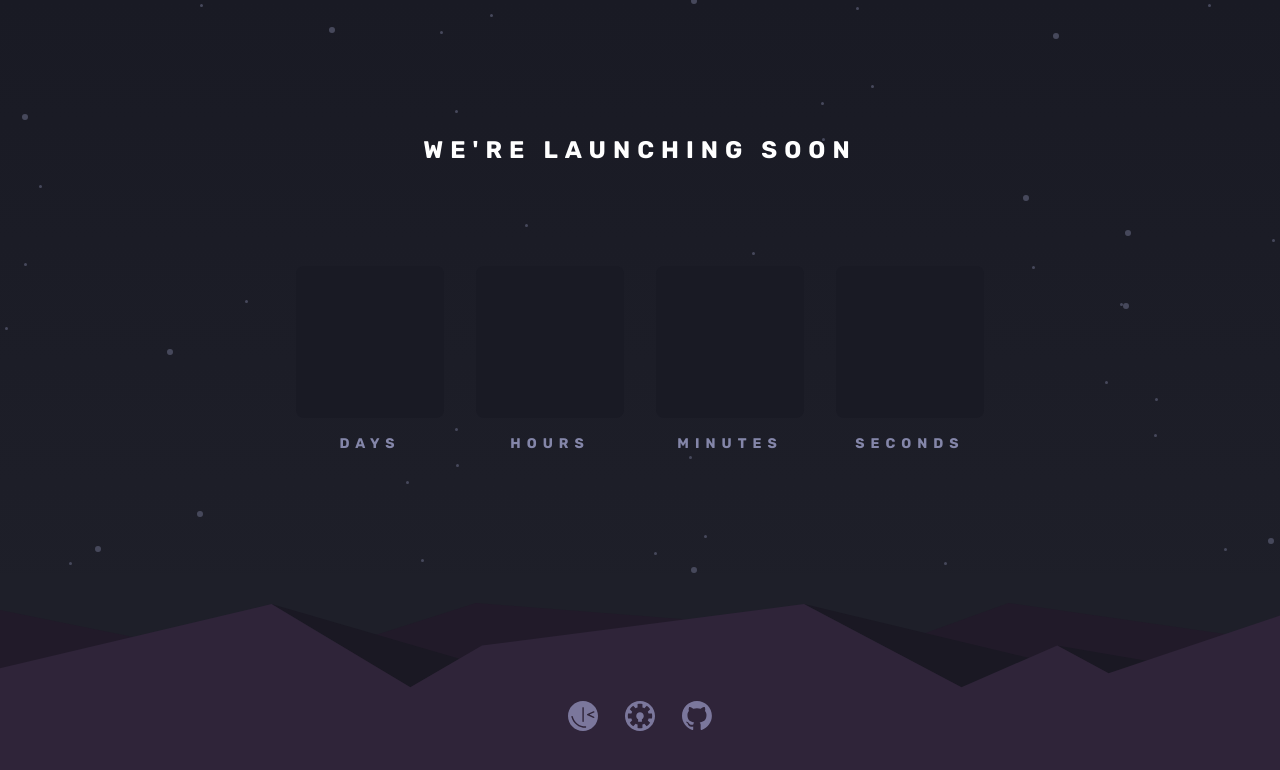
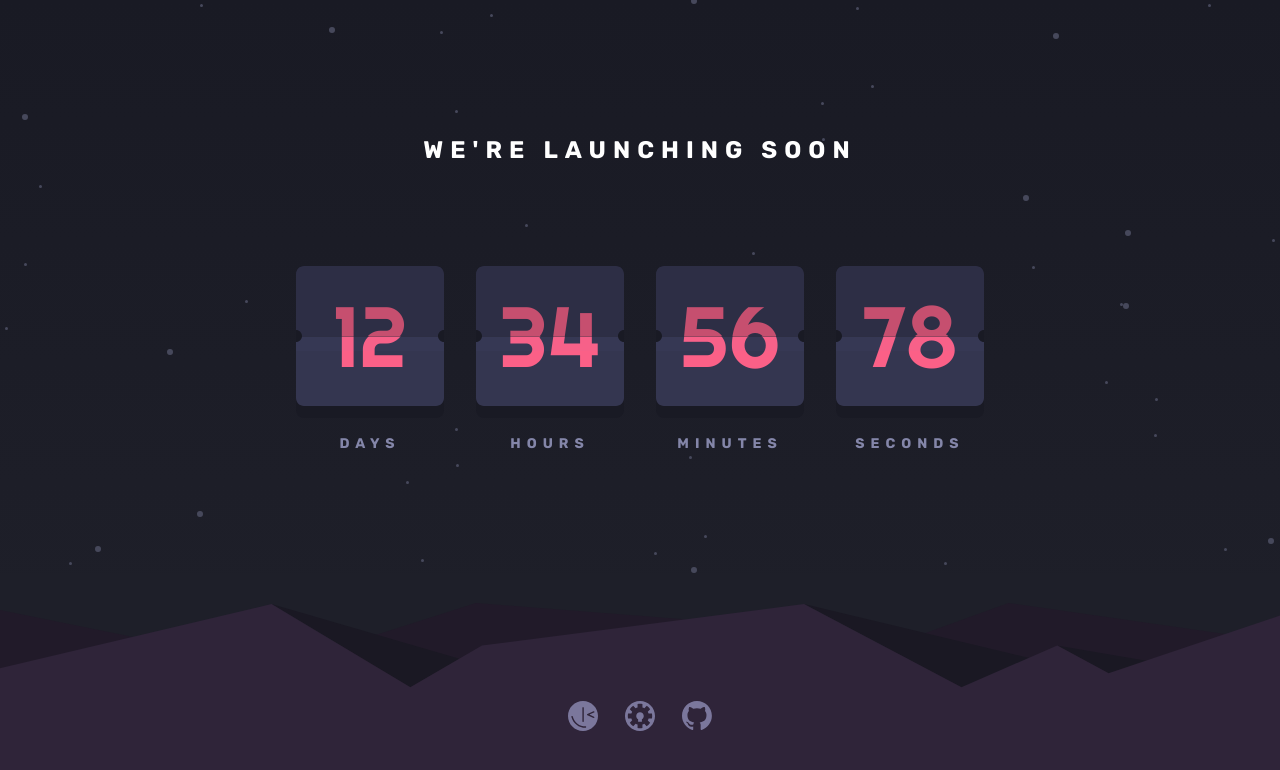
Before and after one commit to khoncharov/fm-launch-countdown-timer, a website built with Vite: page index.html in a window 1280 px wide. Built offline with nearby package versions, Linux system fonts and the light colour scheme.

Commit message:
feat: complete digit styling

```diff
--- a/index.html
+++ b/index.html
@@ -14,44 +14,48 @@
         <ul class="main__clock-container">
           <li class="digit">
             <div class="digit__container">
-              <div class="digit__next">
-                <span></span>
+              <div class="digit__top">
+                <span class="number-top">12</span>
               </div>
-              <div class="digit__flip"></div>
-              <div class="digit__prev"></div>
+              <div class="digit__bottom">
+                <span class="number-bottom">12</span>
+              </div>
             </div>
             <span class="digit__label">Days</span>
           </li>
 
           <li class="digit">
             <div class="digit__container">
-              <div class="digit__next">
-                <span></span>
+              <div class="digit__top">
+                <span class="number-top">34</span>
               </div>
-              <div class="digit__flip"></div>
-              <div class="digit__prev"></div>
+              <div class="digit__bottom">
+                <span class="number-bottom">34</span>
+              </div>
             </div>
             <span class="digit__label">Hours</span>
           </li>
 
           <li class="digit">
             <div class="digit__container">
-              <div class="digit__next">
-                <span></span>
+              <div class="digit__top">
+                <span class="number-top">56</span>
               </div>
-              <div class="digit__flip"></div>
-              <div class="digit__prev"></div>
+              <div class="digit__bottom">
+                <span class="number-bottom">56</span>
+              </div>
             </div>
             <span class="digit__label">Minutes</span>
           </li>
 
           <li class="digit">
             <div class="digit__container">
-              <div class="digit__next">
-                <span></span>
+              <div class="digit__top">
+                <span class="number-top">78</span>
               </div>
-              <div class="digit__flip"></div>
-              <div class="digit__prev"></div>
+              <div class="digit__bottom">
+                <span class="number-bottom">78</span>
+              </div>
             </div>
             <span class="digit__label">Seconds</span>
           </li>
--- a/src/styles/_digit.scss
+++ b/src/styles/_digit.scss
@@ -8,38 +8,33 @@
     height: 15.2rem;
     background-color: $very-dark-blue-2;
     border-radius: 0.8rem;
-    padding-top: 0.2rem;
   }
 
-  // &__next,
-  // &__flip,
-  // &__prev {
-  //   font-family: $font-family-numbers;
-  //   font-size: 8.4rem;
-  //   color: #fb5e86;
-  //   width: 14.8rem;
-  //   height: 7rem;
-  // }
+  &__top,
+  &__bottom {
+    font-family: $font-family-numbers;
+    font-size: 8.4rem;
+    color: $soft-red;
+    width: 14.8rem;
+    height: 7rem;
+    position: relative;
+  }
 
-  // &__next {
-  //   mask-image: url("/clock/tab-top.svg");
-  //   mask-repeat: no-repeat;
-  //   -webkit-mask-image: url("/clock/tab-top.svg");
-  //   -webkit-mask-repeat: no-repeat;
-  //   background-color: #2c2c44;
-  // }
+  &__top {
+    mask-image: url("/clock/tab-top.svg");
+    mask-repeat: no-repeat;
+    -webkit-mask-image: url("/clock/tab-top.svg");
+    -webkit-mask-repeat: no-repeat;
+    background-color: $greyish-blue;
+  }
 
-  // &__flip {
-  //   display: none;
-  // }
-
-  // &__prev {
-  //   mask-image: url("/clock/tab-bottom.svg");
-  //   mask-repeat: no-repeat;
-  //   -webkit-mask-image: url("/clock/tab-bottom.svg");
-  //   -webkit-mask-repeat: no-repeat;
-  //   background-color: #34364f;
-  // }
+  &__bottom {
+    mask-image: url("/clock/tab-bottom.svg");
+    mask-repeat: no-repeat;
+    -webkit-mask-image: url("/clock/tab-bottom.svg");
+    -webkit-mask-repeat: no-repeat;
+    background-color: $greyish-blue;
+  }
 
   &__label {
     margin-top: 1.9rem;
@@ -50,3 +45,41 @@
     text-transform: uppercase;
   }
 }
+
+.number-top,
+.number-bottom {
+  display: block;
+  width: 100%;
+  text-align: center;
+  position: absolute;
+}
+
+.number-top {
+  top: 2.8rem;
+  opacity: 0.9;
+}
+
+.number-bottom {
+  bottom: 2.7rem;
+}
+
+.number-top::after {
+  content: "";
+  position: absolute;
+  top: -2.8rem;
+  left: 0;
+  background-color: rgba(0, 0, 0, 0.15);
+  width: 100%;
+  height: 7rem;
+}
+
+.number-bottom::after {
+  content: "";
+  position: absolute;
+  bottom: 2.8rem;
+  left: 0;
+  background-color: rgba(138, 132, 177, 0.03);
+  width: 100%;
+  height: 1.5rem;
+  border-top: 0.1rem solid rgba(34, 35, 47, 0.45);
+}
--- a/src/styles/_footer.scss
+++ b/src/styles/_footer.scss
@@ -47,9 +47,9 @@
 }
 
 .link:focus-visible {
-  outline: 2px dashed $soft-red;
+  outline: 0.2rem dashed $soft-red;
   opacity: 1;
-  outline-offset: 3px;
+  outline-offset: 0.3rem;
 }
 
 .icon {
```
